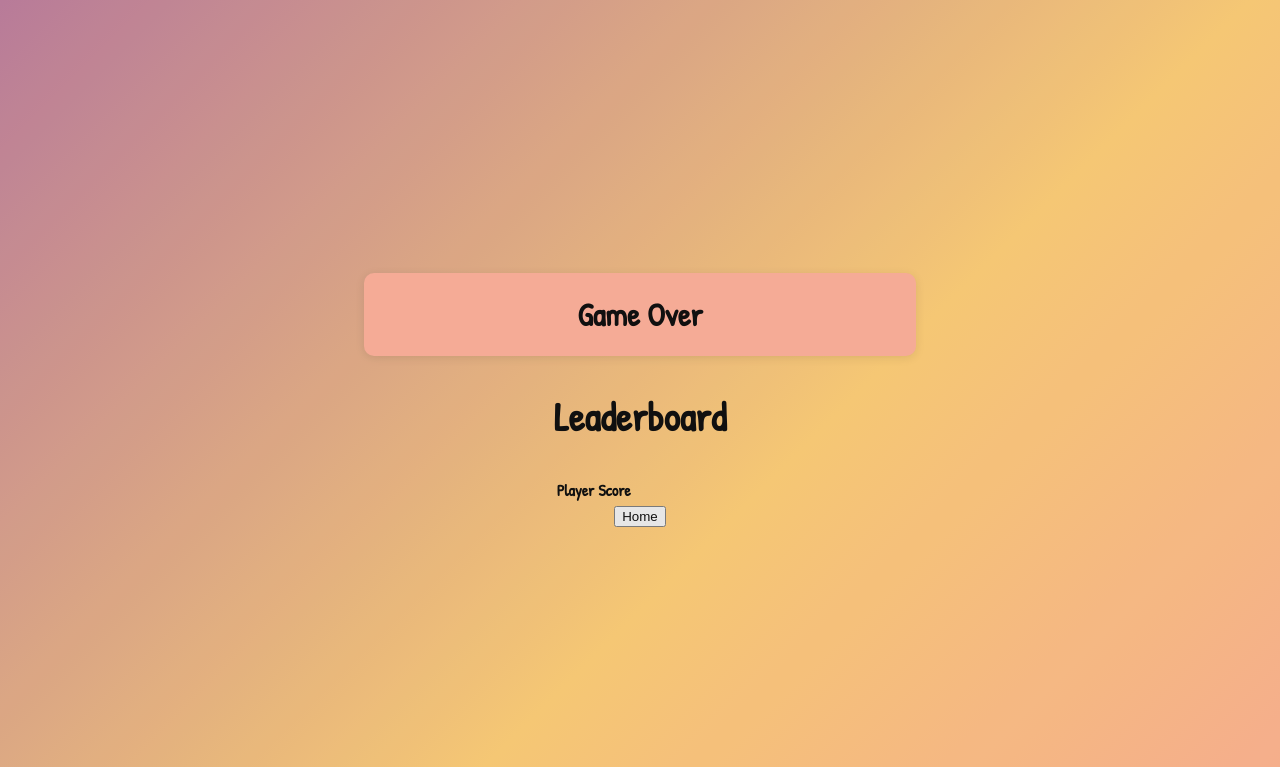
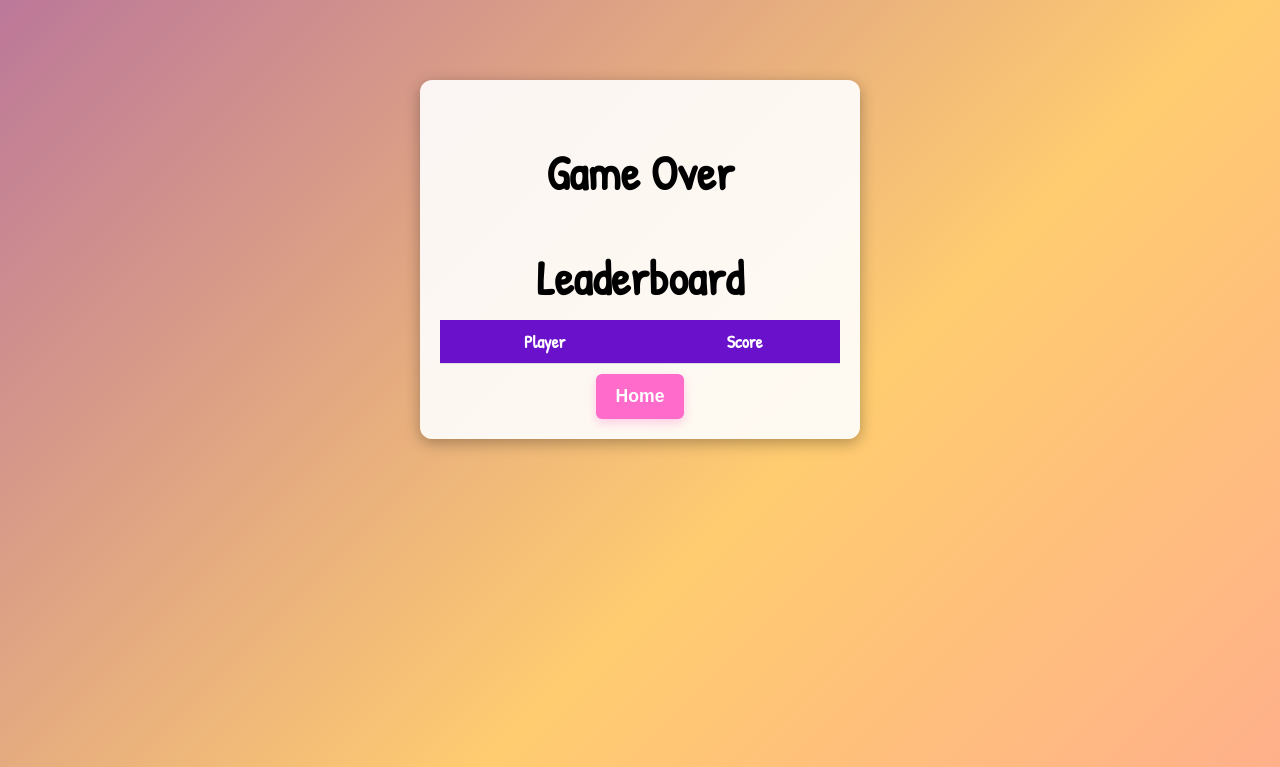
Before and after one commit to itzbenjamin17/Real-Time-Drawing-Game, a Flask app: template v0.1/templates/leaderboard.html in a window 1280 px wide. Shown: the top 767 px of the page. Run offline with Flask 3, Linux system fonts and the light colour scheme; the template is opened without the code that fills it: most values are stand-ins (such as "Sample title", 1, 10 or a date in 2020); lists and menus that the app fills with data are empty.

Commit message:
better leaderboard

```diff
--- a/v0.1/static/css/leaderboard.css
+++ b/v0.1/static/css/leaderboard.css
@@ -7,7 +7,6 @@ body {
     flex-direction: column;
     justify-content: center;
     align-items: center;
-    flex-direction: column;
     height: 100vh;
     background: linear-gradient(-45deg, #6a11cb, #ff6bcb, #ffcc70, #6a11cb);
     background-size: 400% 400%;
@@ -16,40 +15,14 @@ body {
     overflow: hidden;
 }
 
+/* Background shimmer animation */
 @keyframes gradientMove {
     0% { background-position: 0% 50%; }
     50% { background-position: 100% 50%; }
     100% { background-position: 0% 50%; }
 }
 
-/* Floating magical particles */
-.background-animation::before {
-    content: "";
-    position: fixed;
-    top: 0;
-    left: 0;
-    width: 100%;
-    height: 100%;
-    background: url('https://media4.giphy.com/media/v1.Y2lkPTc5MGI3NjExcjJvOW1sMjNuNGFwazk4cnBxaHF0dnhsMXVzbDY3aWdlcndxdmw5NSZlcD12MV9pbnRlcm5hbF9naWZfYnlfaWQmY3Q9Zw/W4p2QJMltrvDqp1c0B/giphy.gif');
-    opacity: 0.1;
-    pointer-events: none;
-}
 
-#game-over {
-    width: 40%;
-    margin: 0 auto;
-    padding: 20px;
-    background-color: #FFAD96;
-    border-radius: 10px;
-    box-shadow: 0 2px 10px rgba(0, 0, 0, 0.1);
-    display: flex;
-    flex-direction: column;
-    align-items: center;
-    text-align: center;
-}
-
-h2.title {
-    font-size: 2.5em;
 .title {
     font-size: 3rem;
     color: rgb(0, 0, 0);
@@ -58,7 +31,6 @@ h2.title {
     margin-bottom: 10px;
 }
 
-
 .leaderboard-container {
     background: rgba(255, 255, 255, 0.9);
     padding: 20px;
@@ -66,6 +38,10 @@ h2.title {
     box-shadow: 0 4px 15px rgba(0, 0, 0, 0.3);
     width: 400px;
     text-align: center;
+    position: absolute;
+    top: 10%;
+    left: 50%;
+    transform: translateX(-50%);
     margin-bottom: 20px;
 }
 
@@ -83,24 +59,15 @@ table.leaderboard-table td {
     border-bottom: 1px solid #ddd;
 }
 
-#player {
-    background-color: #8E07DD;
+table.leaderboard-table th {
+    background-color: #6a11cb;
     color: white;
     font-size: 1.1em;
 }
 
-#score {
-    background-color: #DD07E6;
-    color: white;
-    font-size: 1.1em;
-}
-
-table.leaderboard-table tr {
-    background-color: white;
-}
 
 table.leaderboard-table tr:hover {
-    background-color: #f1f1f1;
+    background-color: rgba(106, 17, 203, 0.1);
 }
 
 
@@ -109,6 +76,7 @@ form {
 }
 
 .return-btn {
+    margin-top: 10px;
     padding: 12px 20px;
     background-color: #ff6bcb;
     color: white;
@@ -121,7 +89,6 @@ form {
     transition: all 0.3s ease;
 }
 
-
 .return-btn:hover {
     transform: scale(1.1);
     box-shadow: 0 0 15px rgba(255, 255, 255, 0.6);
--- a/v0.1/templates/leaderboard.html
+++ b/v0.1/templates/leaderboard.html
@@ -8,8 +8,8 @@
 </head>
 <body>
     <div class="background-animation"></div>
-    <h1 id="game-over">Game Over</h1>
     <div class="leaderboard-container">
+        <h2 class="title">Game Over</h2>
         <h2 class="title">Leaderboard</h2>
         <table class="leaderboard-table">
             <thead>
@@ -21,11 +21,12 @@
             <tbody id="players-list">
             </tbody>
         </table>
+        <form action="{{ url_for('index') }}">
+            <button type="submit" name="return" class="return-btn">Home</button>
+        </form>
     </div>
 
-    <form action="{{ url_for('index') }}">
-        <button type="submit" name="return" class="return-btn">Home</button>
-    </form>
+
 </body>
 </html>
 
```
